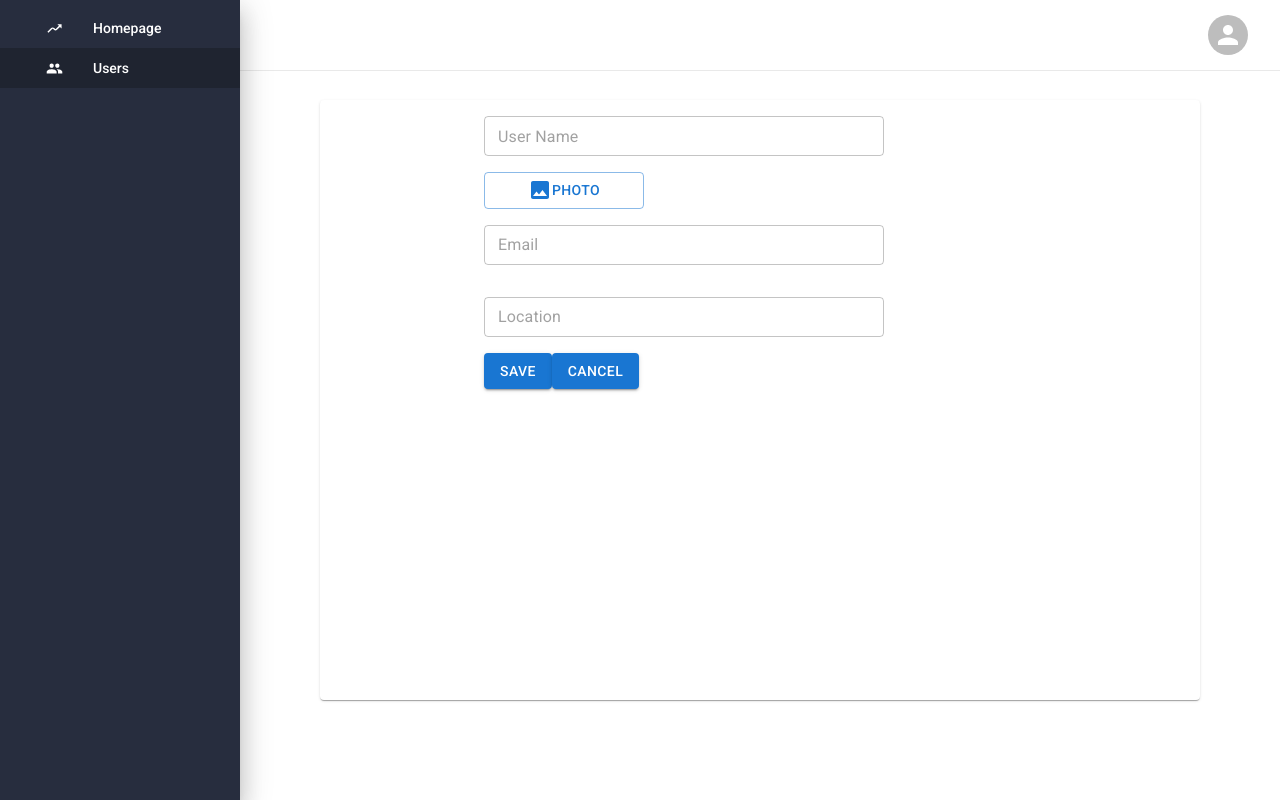
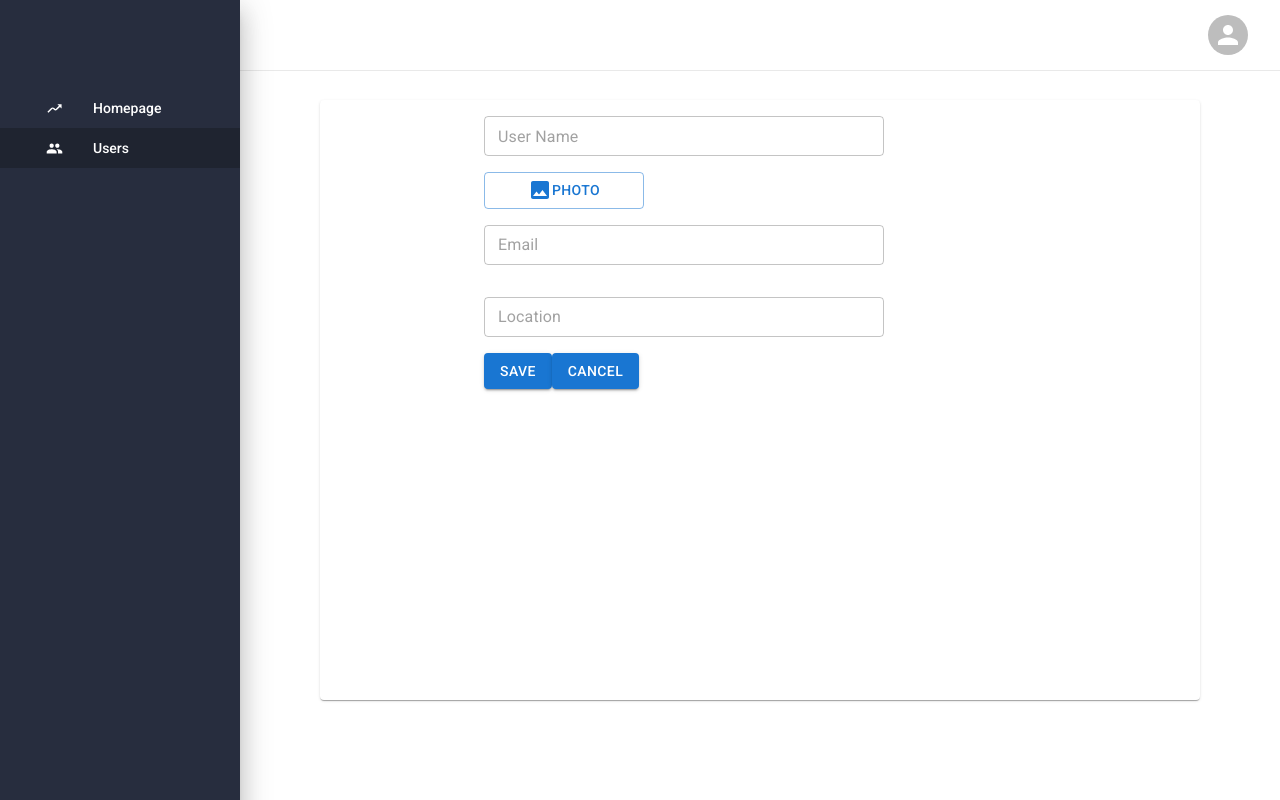
Before and after one commit to manukyansirarpi/users-admin-panel, a React (Create React App) app: page /add/1 in a window 1280 px wide. Built offline with nearby package versions, Linux system fonts and the light colour scheme; no server answers.

Commit message:
stylings

```diff
--- a/src/components/NavDrawer/NavDrawer.tsx
+++ b/src/components/NavDrawer/NavDrawer.tsx
@@ -15,7 +15,8 @@ const drawerStyles = {
     },
     drawerPaper: {
         width: drawerWidth,
-        background: '#272D3E'
+        background: '#272D3E',
+        paddingTop: '80px'
     }
 }
 
```
